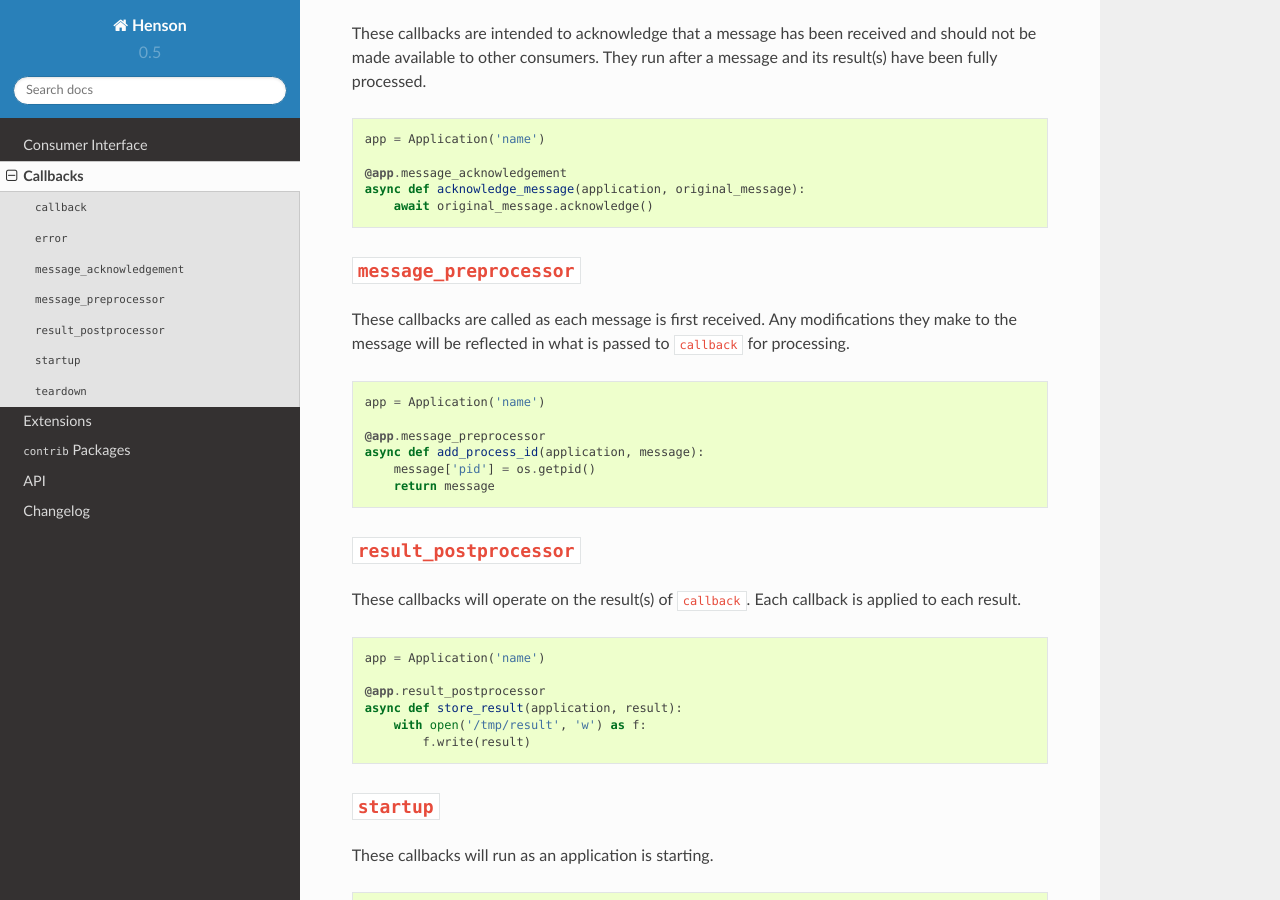
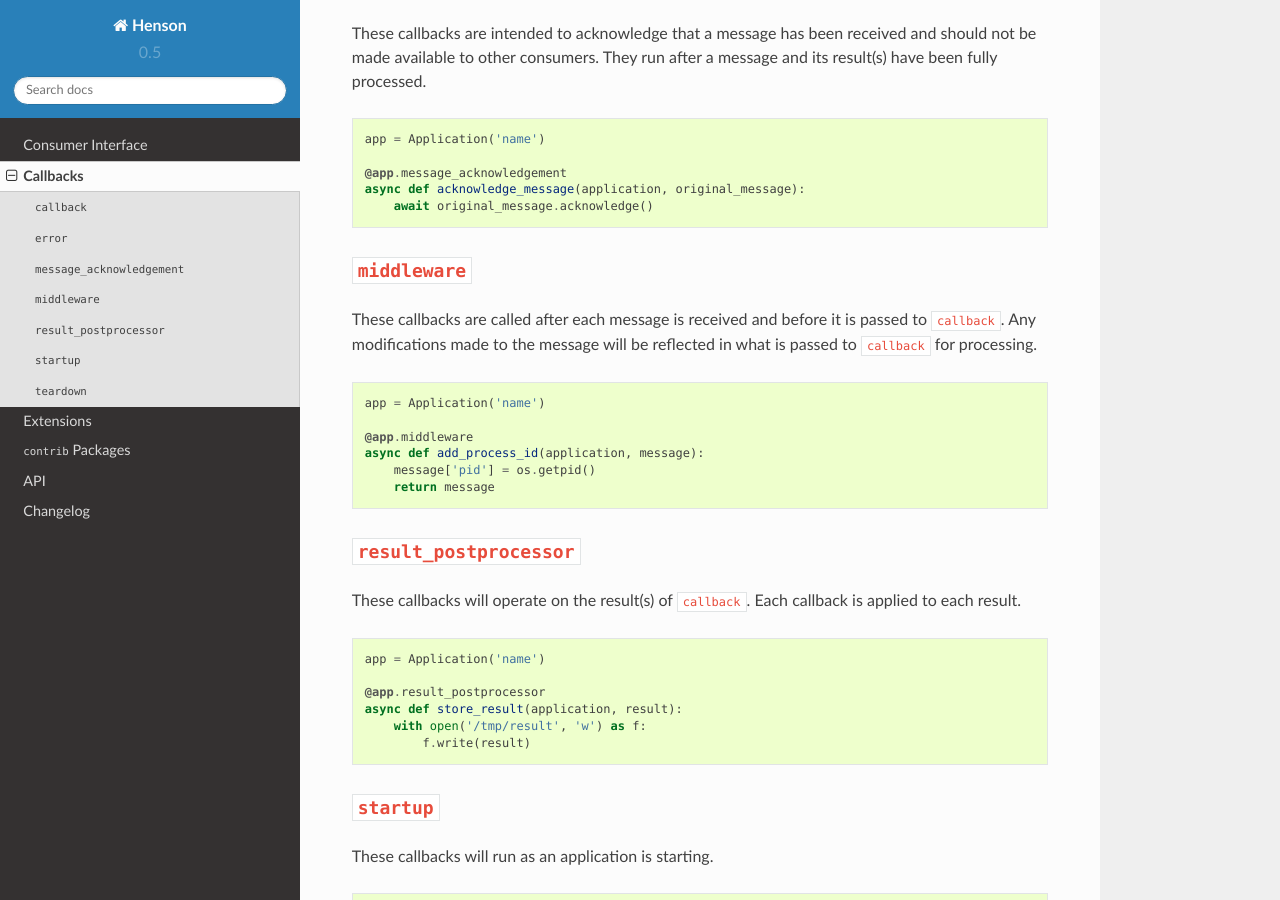
Before and after one commit to iheartradio/Henson, a Sphinx documentation site: the page built from docs/callbacks.rst, in a window 1280 px wide and 900 px high, scrolled down 953 px. Built offline with Sphinx 7.4.7 and the Read the Docs theme 2.0.0, drawn with Linux system fonts in a browser that asks for light colours.

Commit message:
Rename message_preprocessor to middleware
`middleware` feels like a more universal name than
`message_preprocessor`.

```diff
--- a/docs/callbacks.rst
+++ b/docs/callbacks.rst
@@ -55,18 +55,18 @@ and its result(s) have been fully processed.
     async def acknowledge_message(application, original_message):
         await original_message.acknowledge()
 
-``message_preprocessor``
+``middleware``
 =========================
 
-These callbacks are called as each message is first received. Any modifications
-they make to the message will be reflected in what is passed to ``callback``
-for processing.
+These callbacks are called after each message is received and before it is
+passed to ``callback``. Any modifications made to the message will be reflected
+in what is passed to ``callback`` for processing.
 
 .. code::
 
     app = Application('name')
 
-    @app.message_preprocessor
+    @app.middleware
     async def add_process_id(application, message):
         message['pid'] = os.getpid()
         return message
--- a/docs/index.rst
+++ b/docs/index.rst
@@ -93,7 +93,7 @@ Quickstart
         """Print a footer for the file being processed."""
         print('# Done processing', app.consumer.filename)
 
-    @app.message_preprocessor
+    @app.middleware
     async def remove_comments(app, line):
         """Abort processing of comments (lines that start with #)."""
         if line.strip().startswith('#'):
```
Also changed, not shown: 3 other files.
